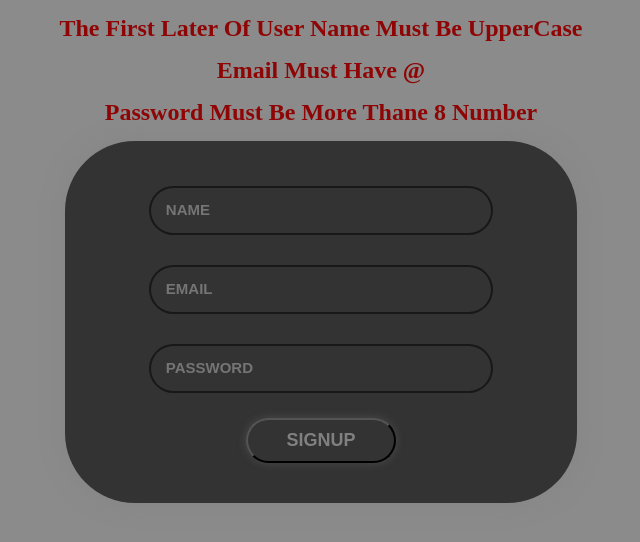
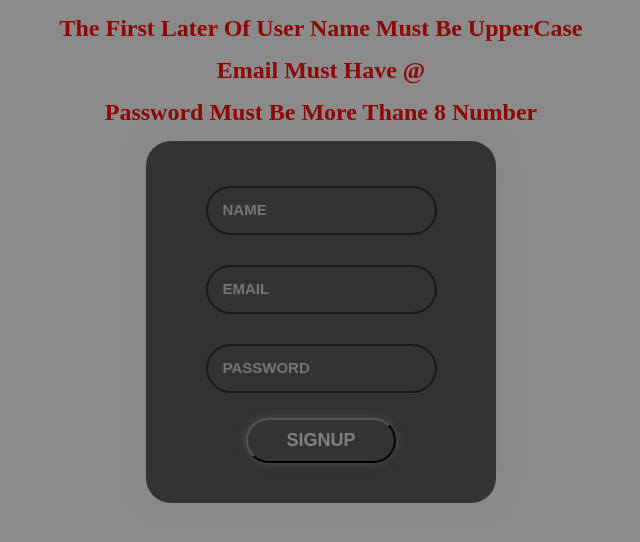
Before and after one commit to Ahmed-Elbqarey/form-validation, a plain HTML site: page index.html in a window 1280 px wide. Shown: the whole page, without its empty margins (319-959 px from the left). Drawn offline with Linux system fonts and the light colour scheme.

Commit message:
update file

```diff
--- a/signup-style.css
+++ b/signup-style.css
@@ -20,7 +20,7 @@ h2{
   font-size: 30px;
 }
 .signup{
-  width: 40%;
+  width: 350px;
   display: flex;
   flex-direction: column;
   flex-wrap: wrap;
@@ -29,7 +29,7 @@ h2{
   margin: 5px auto;
   padding: 10px;
   background-color: #333;
-  border-radius: 70px;
+  border-radius: 25px;
   box-shadow: 0 0 25px rgba(128, 128, 128, 0.486);
 }
 .signup form{
```
